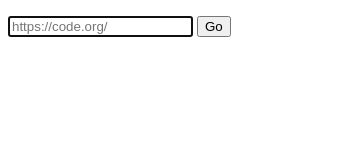
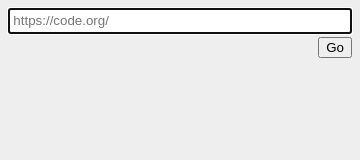
Before and after one commit to code-dot-org/browser, an Electron app: page src/openUrlModal/view.html in a window 360 px wide. Drawn offline with Linux system fonts and the light colour scheme.

Commit message:
Style modal dialog

```diff
--- a/src/openUrlModal/index.js
+++ b/src/openUrlModal/index.js
@@ -18,7 +18,7 @@ function showOpenUrlModal() {
 
   const modal = new BrowserWindow({
     width: 360,
-    height: 120,
+    height: 70,
     show: false,
     parent: _mainWindow,
     modal: true,
--- /dev/null
+++ b/src/openUrlModal/view.css
@@ -0,0 +1,28 @@
+body {
+    background-color: #eee;
+}
+
+.flex-row {
+    display: flex;
+    margin-top: 0.2em;
+}
+
+#url-input {
+    flex-grow: 1;
+    padding: 0.25em;
+}
+
+#error-feedback {
+    text-align: right;
+    flex-grow: 1;
+    font-family: sans-serif;
+    font-size: 10pt;
+    line-height: 14pt;
+    margin-right: 0.5em;
+    margin-top: 4px;
+}
+
+#go-button {
+    flex-grow: 0;
+    line-height: 14pt;
+}
--- a/src/openUrlModal/view.html
+++ b/src/openUrlModal/view.html
@@ -1,12 +1,15 @@
 <!DOCTYPE html>
 <head>
     <title>Open URL...</title>
-    <!--<link rel="stylesheet" href="browser.css"/>-->
+    <link rel="stylesheet" href="view.css"/>
     <script src="view.js"></script>
 </head>
 <body>
-    <p>
+    <div class="flex-row">
         <input type="text" id="url-input" value="" placeholder="https://code.org/"/>
+    </div>
+    <div class="flex-row">
+        <span id="error-feedback"></span>
         <input type="button" id="go-button" value="Go"/>
-    </p>
+    </div>
 </body>
```
